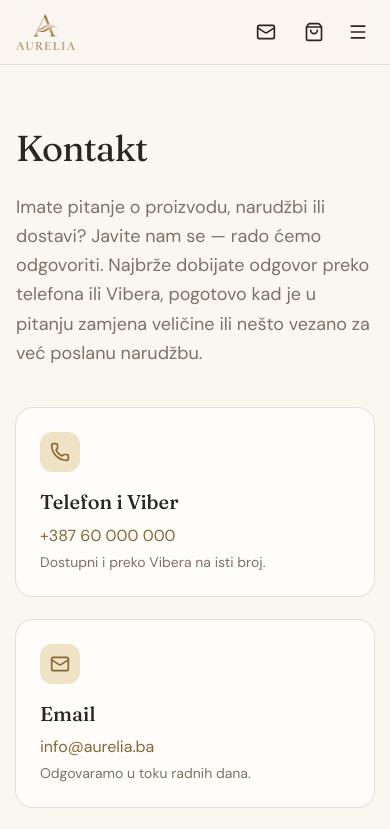
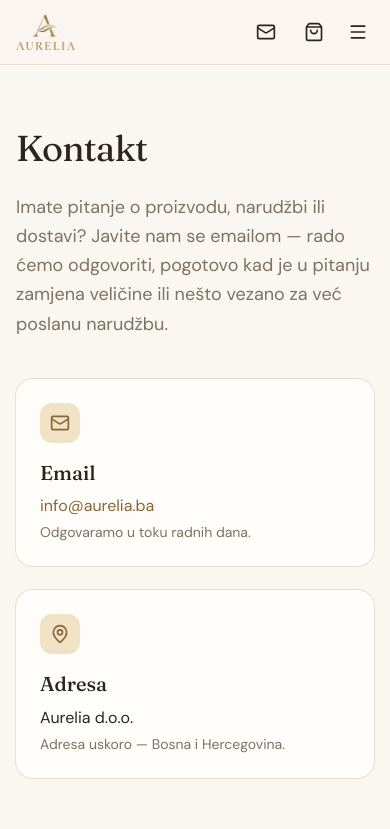
Before and after one commit to hareselimovic-hue/aurelia, a Next.js app: page /kontakt in a window 390 px wide. Shown: the top 829 px of the page. Built offline with nearby package versions, Linux system fonts and the light colour scheme.

Commit message:
Remove placeholder phone number from kontakt page
"+387 60 000 000" was a made-up placeholder, never a real number.
Kontakt page now shows only email and address until a real phone/Viber
number is confirmed.

```diff
--- a/src/app/(prodavnica)/kontakt/page.tsx
+++ b/src/app/(prodavnica)/kontakt/page.tsx
@@ -1,37 +1,22 @@
 // KONTAKT — CLAUDE_aurelia.md §2. Jednostavna kontakt-info stranica, bez forme za slanje poruke
-// (nije eksplicitno tražena). Podaci (telefon/email/adresa) su isti placeholderi kao u Footer-u
-// (src/components/layout/footer.tsx) — ne izmišljati stvarne registracijske podatke. Napomena o
-// Viberu/telefonu kao najbržem kanalu je konzistentna sa FAQ na početnoj (src/app/page.tsx,
-// odgovor na "Mogu li zamijeniti veličinu"). Header/Footer su globalni, ne ponavljaju se ovdje.
+// (nije eksplicitno tražena). Telefon uklonjen (korisnik, 27.08.2026) — bio je izmišljen
+// placeholder ("+387 60 000 000"), stvaran broj još nije potvrđen. Header/Footer su globalni, ne
+// ponavljaju se ovdje.
 
 import type { Metadata } from "next";
-import { Mail, MapPin, Phone } from "lucide-react";
+import { Mail, MapPin } from "lucide-react";
 
 const SITE_URL = "https://aurelia.ba";
 
 export const metadata: Metadata = {
   title: "Kontakt | Aurelia.ba",
-  description:
-    "Kontaktirajte Aurelia tim telefonom, Viberom ili emailom za pitanja o proizvodima, narudžbama i zamjenama.",
+  description: "Kontaktirajte Aurelia tim emailom za pitanja o proizvodima, narudžbama i zamjenama.",
   alternates: {
     canonical: `${SITE_URL}/kontakt/`,
   },
 };
 
-const TELEFON = "+387 60 000 000";
-const TELEFON_HREF = `tel:${TELEFON.replace(/\s/g, "")}`;
-
 const KONTAKT_KARTICE = [
-  {
-    naslov: "Telefon i Viber",
-    Ikonica: Phone,
-    sadrzaj: (
-      <a href={TELEFON_HREF} className="text-primary underline-offset-4 hover:underline">
-        {TELEFON}
-      </a>
-    ),
-    napomena: "Dostupni i preko Vibera na isti broj.",
-  },
   {
     naslov: "Email",
     Ikonica: Mail,
@@ -56,13 +41,13 @@
       <div className="max-w-3xl">
         <h1>Kontakt</h1>
         <p className="mt-6 text-lg leading-relaxed text-muted-foreground">
-          Imate pitanje o proizvodu, narudžbi ili dostavi? Javite nam se — rado ćemo odgovoriti.
-          Najbrže dobijate odgovor preko telefona ili Vibera, pogotovo kad je u pitanju zamjena
-          veličine ili nešto vezano za već poslanu narudžbu.
+          Imate pitanje o proizvodu, narudžbi ili dostavi? Javite nam se emailom — rado ćemo
+          odgovoriti, pogotovo kad je u pitanju zamjena veličine ili nešto vezano za već poslanu
+          narudžbu.
         </p>
       </div>
 
-      <div className="mt-10 grid gap-6 sm:grid-cols-2 lg:grid-cols-3">
+      <div className="mt-10 grid gap-6 sm:grid-cols-2">
         {KONTAKT_KARTICE.map(({ naslov, Ikonica, sadrzaj, napomena }) => (
           <div key={naslov} className="flex flex-col rounded-xl bg-card p-6 ring-1 ring-border">
             <div className="flex size-10 items-center justify-center rounded-lg bg-accent text-primary">
```
